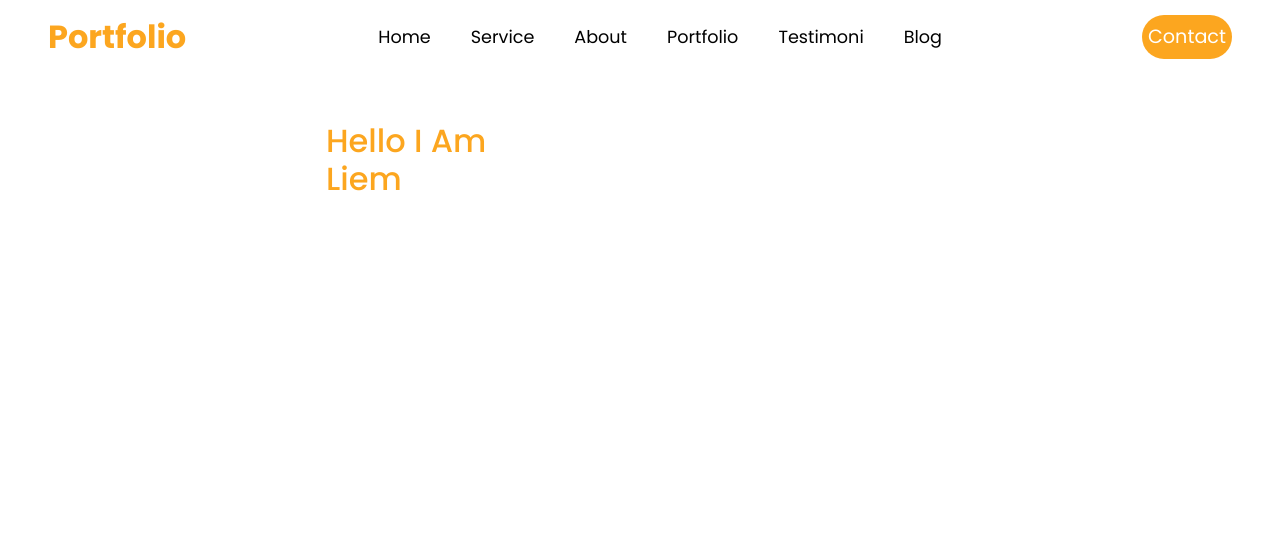
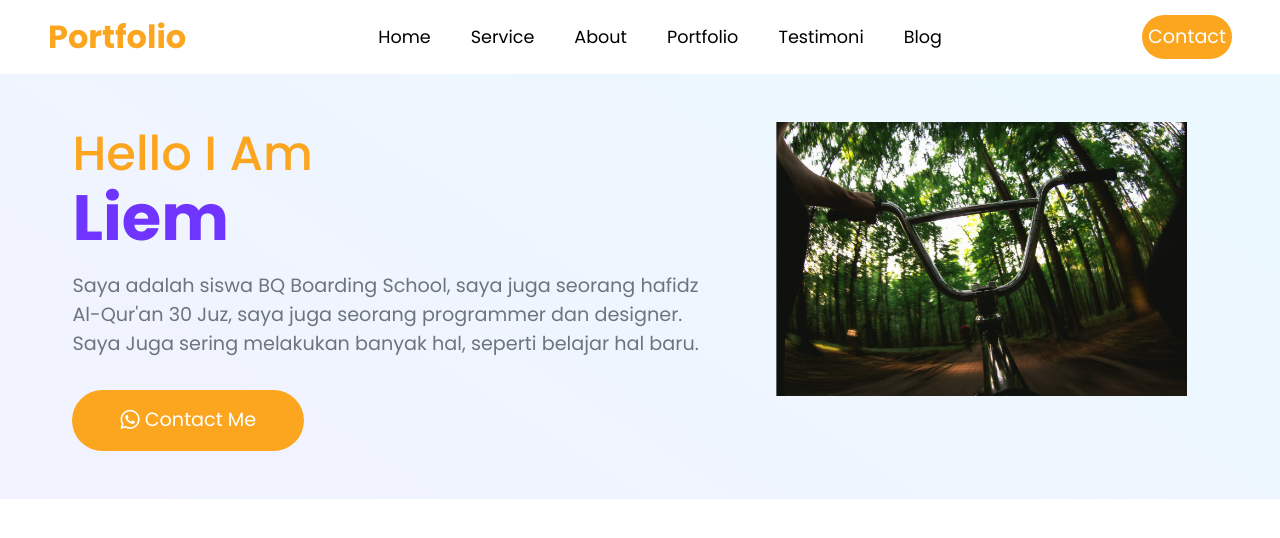
Before and after one commit to Kwonliem/SQ-Portfolio, a plain HTML site: page index.html in a window 1280 px wide. Drawn offline with nearby package versions, Linux system fonts and the light colour scheme.

Commit message:
styling css home

```diff
--- a/css/style.css
+++ b/css/style.css
@@ -1,22 +1,26 @@
-body{
+body {
     font-family: 'Poppins', sans-serif;
     font-weight: 400;
 }
+
 /* styling menu icon */
-.nav-menu{
+.nav-menu {
     border: none;
     background-color: #fff;
     font-size: 1.5rem;
     color: #fca61f;
 }
+
 /* styling navbar links  */
-.navbar-nav a{
+.navbar-nav a {
     color: black;
     position: relative;
 }
-.navbar-nav a:hover{
+
+.navbar-nav a:hover {
     color: #fca61f;
 }
+
 .navbar-nav a:after {
     background: none repeat scroll 0 0 transparent;
     bottom: 0;
@@ -29,15 +33,66 @@ body{
     background: #fca61f;
     transition: width 0.3s ease 0s, left 0.3s ease 0s;
     width: 0;
-  }
+}
+
 .navbar-nav a:hover:after {
     width: 100%;
     left: 0;
-  }
-  /* styling contact btn  */
-.c-btn{
+}
+
+/* styling contact btn  */
+.c-btn {
     border: none;
     background: #fca61f;
     color: #fff;
     font-size: 1.2rem;
 }
+
+/* Home Styling */
+
+.home {
+    background: linear-gradient(33deg, rgba(242, 242, 255, 1) 0%, rgba(235, 249, 255, 1)100%);
+    padding: 30px 0px 10px 0px;
+}
+
+.home h2 {
+    font-size: 3rem;
+    line-height: 4rem;
+}
+
+.c-orange {
+    color: #6f34fe;
+    font-weight: 700;
+    font-size: 4rem;
+}
+
+.home p {
+    width: fit-content;
+    margin-top: 1rem;
+    font-size: 1.2rem;
+}
+
+.h-btn:hover {
+    background: red;
+    color: #fff;
+    transform: translateY(-20px);
+    transition-duration: 1s;
+}
+
+.home img {
+    animation: floating 4s ease-in-out infinite;
+}
+
+@keyframes floating {
+    0% {
+        transform: translateX(0);
+    }
+
+    50% {
+        transform: translateX(-24px);
+    }
+
+    100% {
+        transform: translateX(0);
+    }
+}
--- a/index.html
+++ b/index.html
@@ -72,6 +72,17 @@
                 <h2 style="color: #fca61f;">
                  Hello I Am <br> <span class="c-orange">Liem</span>
                 </h2>
+                <p class="text-muted">
+                    Saya adalah siswa BQ Boarding School, saya juga seorang hafidz Al-Qur'an 30 Juz, saya juga seorang programmer dan designer.
+                    Saya Juga sering melakukan banyak hal, seperti belajar hal baru.
+                </p>
+                <button class="c-btn h-btn mt-3 py-3 px-5 rounded-pill">
+                    <i class="bi bi-whatsapp"></i> Contact Me
+                </button>
+                <a href="" class="link ms-4 d-none">See My Creation</a>
+            </div>
+            <div class="col-10 col-md-4 d-none d-md-block">
+                <img src="images/banner.jpg" alt="" class="img-fluid">
             </div>
         </div>
       </section>
```
Also changed, not shown: images/banner-01.webp (added), images/banner.jpg (added).
